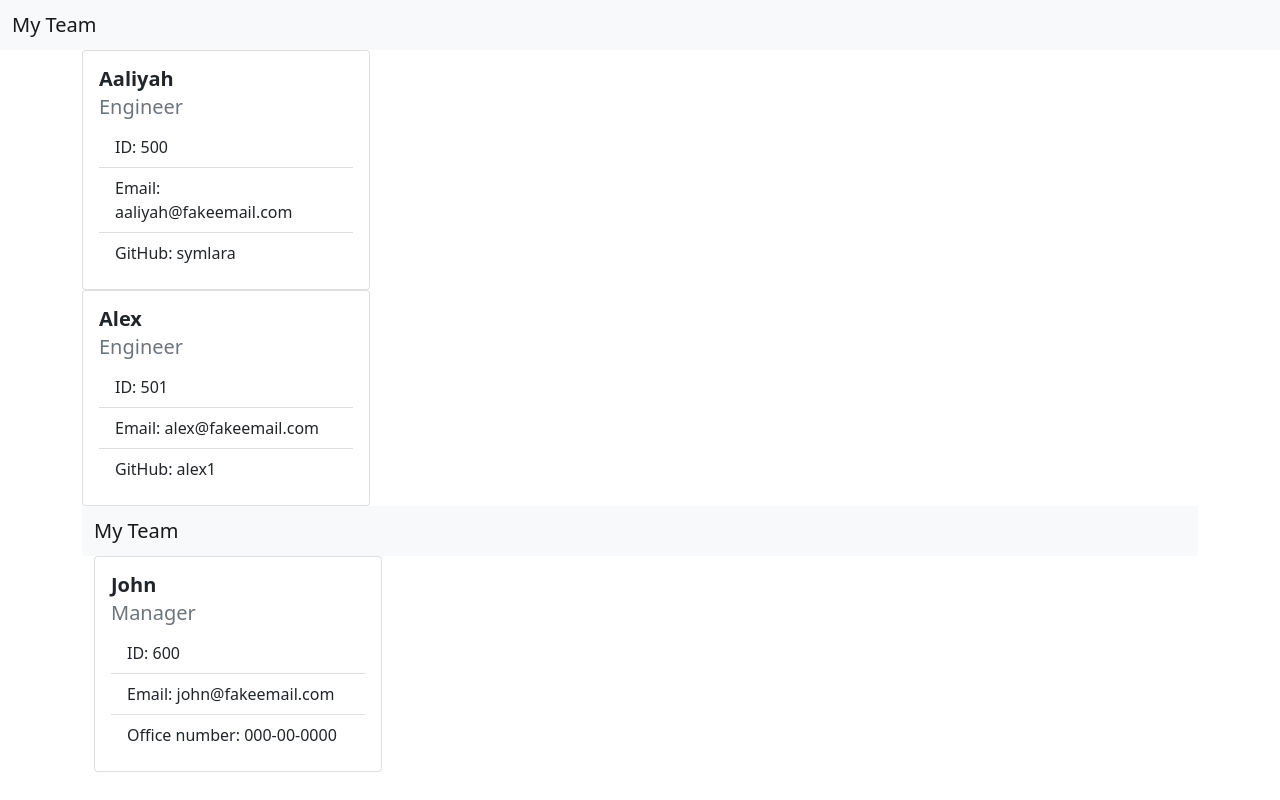
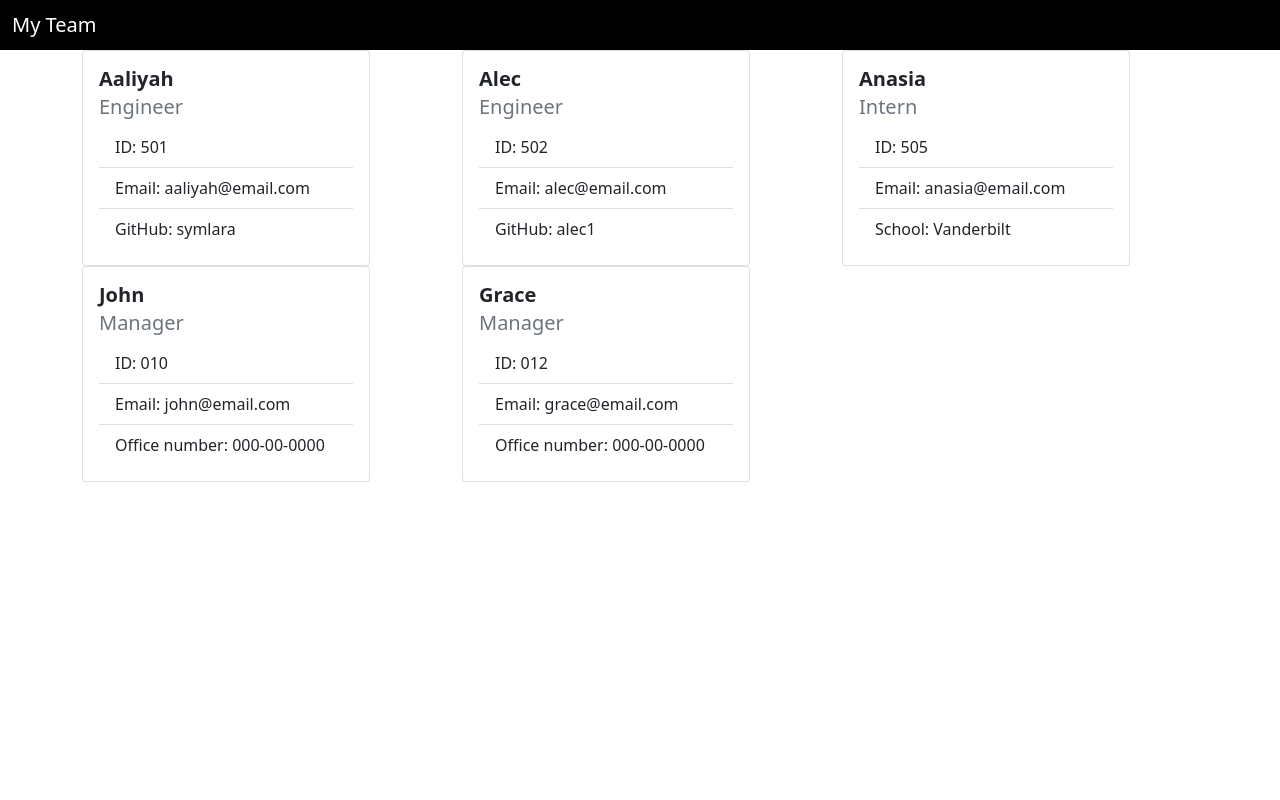
Before and after one commit to symlara/team-profile-generator, a website: page src/team.html in a window 1280 px wide. Drawn offline with nearby package versions, Linux system fonts and the light colour scheme.

Commit message:
generated html file using input from index.js file in Terminal

```diff
--- a/index.js
+++ b/index.js
@@ -4,14 +4,8 @@ const Engineer = require('./lib/Engineer');
 const Manager = require("./lib/Manager");
 const Intern = require("./lib/Intern");
 const addHtml = require('./dist/pageTemplate');
-
-
 const teamMembers = [];
 let members = "";
-
-
-
-
 // array used to setup prompts for terminal
 const addMember = () => {
 inquirer.prompt([
@@ -69,25 +63,22 @@ const addMember = () => {
 } else {
 newMember = new Manager(name, id, email, roleInfo);
 }
-
 teamMembers.push(newMember);
 console.log(teamMembers);
 addHtml(newMember)
 .then(function(data) {
 console.log(data)
-
 members += data
 if (moreMembers === 'yes') {
 addMember();
 }else {
 let html = startHtml(members);
-                   finishHtml(html)
+// finishHtml(html)
 }
 });
 });
 });
 }
-
 // function renderHtml(memberArray) {
 //     startHtml();
 //     for (const member of memberArray) {
@@ -95,10 +86,18 @@ const addMember = () => {
 //     }
 //     finishHtml(html);
 // }
-
-
 function startHtml(members) {
 const html = `
+<!DOCTYPE html>
+    <html lang="en">
+    <head>
+        <meta charset="UTF-8">
+        <meta name="viewport" content="width=device-width, initial-scale=1.0">
+        <meta http-equiv="X-UA-Compatible" content="ie=edge">
+        <link href="https://cdn.jsdelivr.net/npm/bootstrap@5.0.0-beta2/dist/css/bootstrap.min.css" rel="stylesheet">
+        <title>Team Generator</title>
+    </head>
+    <body>
     <nav class="navbar navbar-light bg-light">
     <div class="container-fluid">
       <span class="navbar-brand mb-0 h1">My Team</span>
@@ -108,56 +107,37 @@ const html = `
 <div class="row">
 ${members}
 </div>
-
+</body>
+</html>
 `;
-fs.writeFile("./src.team.html", html, function(err) {
+fs.writeFile("./src/team.html", html, function(err) {
 if (err) {
 console.log(err);
 }
 });
-
 return html
-
 }
-
-
-
-
-function finishHtml(html) {
-    // const html = `</div>
-    // </div>
-
-    // </body>
-    // </html>`;
-
-
-    fs.appendFile("./src/team.html", html, function(err) {
-        if (err) {
-            console.log(err);
-        };
-      });
-     console.log("end");
-
-}
-
-
-
-
+// function finishHtml(html) {
+// // const html = `</div>
+// // </div>
+// // </body>
+// // </html>`;
+// fs.appendFile("./src/team.html", html, function(err) {
+// if (err) {
+// console.log(err);
+// };
+// });
+// console.log("end");
+// }
 // intializes app markup
 function initApp() {
 startHtml();
 addMember();
 }
-
-
-
 // addMember();
 // startHtml();
 //addHtml("hello")
 // .then(function() {
 //     finishHtml();
 // });
-
-
-
 initApp();
--- a/src/team.html
+++ b/src/team.html
@@ -1,3 +1,4 @@
+
 <!DOCTYPE html>
     <html lang="en">
     <head>
@@ -8,53 +9,7 @@
         <title>Team Generator</title>
     </head>
     <body>
-
-    <nav class="navbar navbar-light bg-light">
-    <div class="container-fluid">
-      <span class="navbar-brand mb-0 h1">My Team</span>
-    </div>
-  </nav>
-<div class="container">
-<div class="row">
-<div class="row">
-            <div class="col-sm-4">
-            <div class="card" style="width: 18rem;">
-  <div class="card-body">
-    <h5 class="card-title"><strong>Aaliyah</strong></h5>
-    <h5 class="card-subtitle mb-2 text-muted">Engineer</h5>
-    <ul class="list-group list-group-flush">
-    <li class="list-group-item">ID: 500</li>
-    <li class="list-group-item">Email: aaliyah@fakeemail.com</li>
-    <li class="list-group-item">GitHub: symlara</li>
-
-    </ul>
-    </div>
-    </div>
-  </div>
-</div><div class="row">
-            <div class="col-sm-4">
-            <div class="card" style="width: 18rem;">
-  <div class="card-body">
-    <h5 class="card-title"><strong>Alex</strong></h5>
-    <h5 class="card-subtitle mb-2 text-muted">Engineer</h5>
-    <ul class="list-group list-group-flush">
-    <li class="list-group-item">ID: 501</li>
-    <li class="list-group-item">Email: alex@fakeemail.com</li>
-    <li class="list-group-item">GitHub: alex1</li>
-
-    </ul>
-    </div>
-    </div>
-  </div>
-</div>
-</div>
-</body>
-</html>
-
-
-
-
-    <nav class="navbar navbar-light bg-light">
+    <nav class="text-white navbar" style="background-color: #000;">
     <div class="container-fluid">
       <span class="navbar-brand mb-0 h1">My Team</span>
     </div>
@@ -65,11 +20,66 @@
           <div class="col-sm-4">
           <div class="card" style="width: 18rem;">
 <div class="card-body">
+  <h5 class="card-title"><strong>Aaliyah </strong></h5>
+  <h5 class="card-subtitle mb-2 text-muted">Engineer</h5>
+  <ul class="list-group list-group-flush">
+  <li class="list-group-item">ID: 501</li>
+  <li class="list-group-item">Email: aaliyah@email.com</li>
+  <li class="list-group-item">GitHub: symlara</li>
+
+  </ul>
+  </div>
+</div>
+</div>
+          <div class="col-sm-4">
+          <div class="card" style="width: 18rem;">
+<div class="card-body">
+  <h5 class="card-title"><strong>Alec</strong></h5>
+  <h5 class="card-subtitle mb-2 text-muted">Engineer</h5>
+  <ul class="list-group list-group-flush">
+  <li class="list-group-item">ID: 502</li>
+  <li class="list-group-item">Email: alec@email.com</li>
+  <li class="list-group-item">GitHub: alec1</li>
+
+  </ul>
+  </div>
+</div>
+</div><div class="col-sm-4">
+          <div class="card" style="width: 18rem;">
+          <div class="card-body">
+              <h5 class="card-title"><strong>Anasia</strong></h5>
+              <h5 class="card-subtitle mb-2 text-muted">Intern</h5>
+              <ul class="list-group list-group-flush">
+              <li class="list-group-item">ID: 505</li>
+              <li class="list-group-item">Email: anasia@email.com</li>
+              <li class="list-group-item">School: Vanderbilt</li>
+
+              </ul>
+              </div>
+       </div>
+  </div>
+          <div class="col-sm-4">
+          <div class="card" style="width: 18rem;">
+          <div class="card-body">
             <h5 class="card-title"><strong>John</strong></h5>
             <h5 class="card-subtitle mb-2 text-muted">Manager</h5>
             <ul class="list-group list-group-flush">
-              <li class="list-group-item">ID: 600</li>
-              <li class="list-group-item">Email: john@fakeemail.com</li>
+            <li class="list-group-item">ID: 010</li>
+            <li class="list-group-item">Email: john@email.com</li>
+            <li class="list-group-item">Office number: 000-00-0000</li>
+
+            </ul>
+            </div>
+            </div>
+        </div>
+          <div class="col-sm-4">
+          <div class="card" style="width: 18rem;">
+          <div class="card-body">
+            <h5 class="card-title"><strong>Grace</strong></h5>
+            <h5 class="card-subtitle mb-2 text-muted">Manager</h5>
+            <ul class="list-group list-group-flush">
+            <li class="list-group-item">ID: 012</li>
+            <li class="list-group-item">Email: grace@email.com</li>
             <li class="list-group-item">Office number: 000-00-0000</li>
 
             </ul>
@@ -77,3 +87,5 @@
             </div>
         </div>
 </div>
+</body>
+</html>
```
Also changed, not shown: src.team.html (deleted, +0 -26 lines), dist/pageTemplate.js, dist/style.css. Lines whose indentation alone changed are shown as unchanged.
